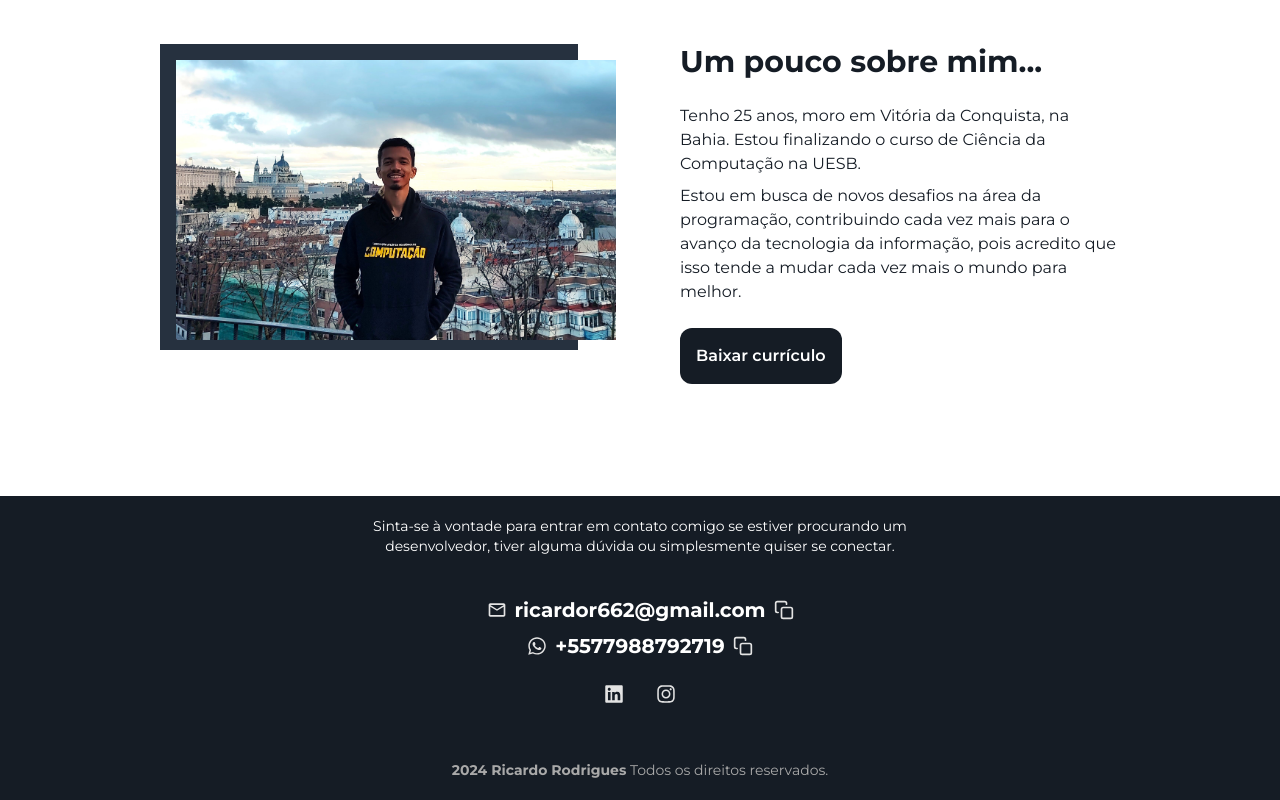
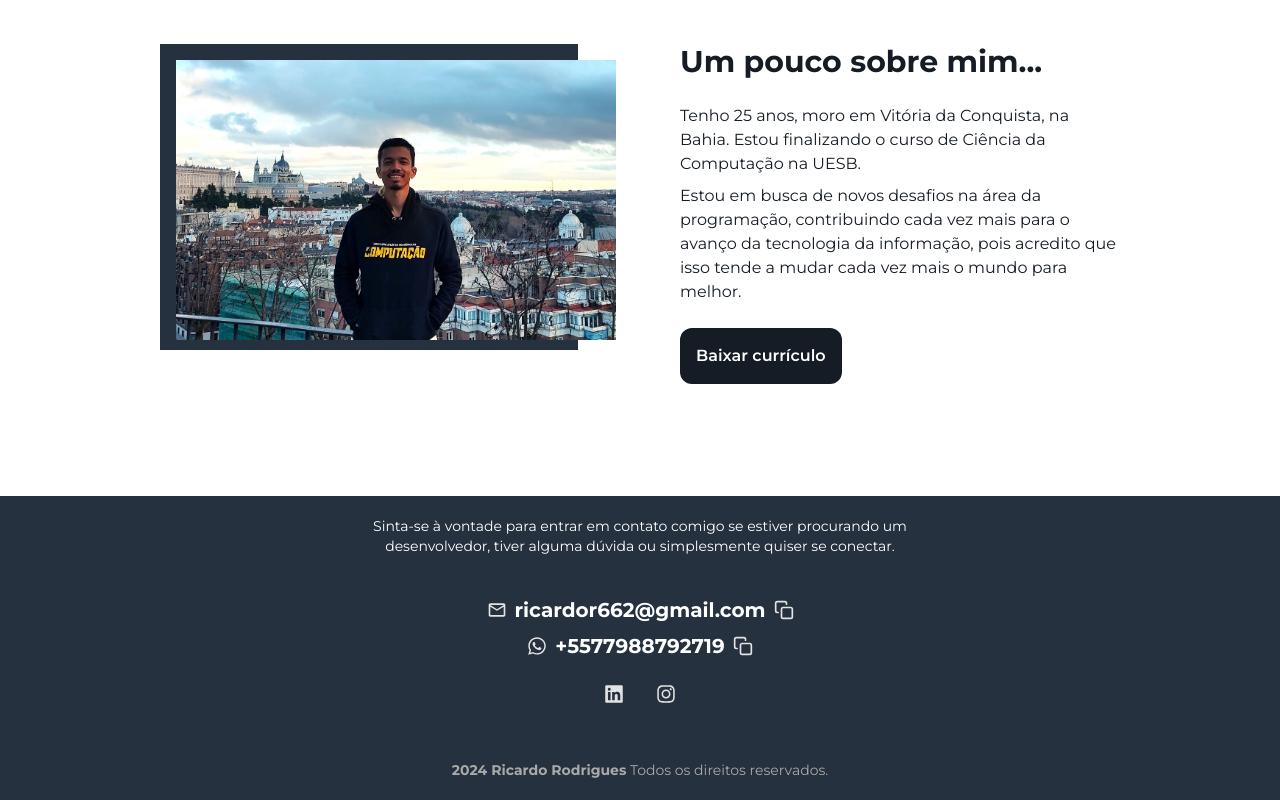
Before and after one commit to ricardorodriguespes17/ricardo-web, a Next.js app: page / in a window 1280 px wide. Shown: the part 821-1621 px from the top of the page. Built offline with nearby package versions, Linux system fonts and the light colour scheme.

Commit message:
refactor: footer change bg color in dark mode

```diff
--- a/src/components/layout/Footer.tsx
+++ b/src/components/layout/Footer.tsx
@@ -14,7 +14,7 @@ const Footer = () => {
   const year = new Date().getFullYear()
 
   return (
-    <footer className="w-full flex flex-col items-center bg-dark-100 dark:bg-dark-90 text-white px-4">
+    <footer className="w-full flex flex-col items-center bg-dark-90 dark:bg-dark-100 text-white px-4">
       <div className="flex flex-col max-w-full items-center gap-10 py-5">
         <p className="w-[600px] max-w-full text-center text-sm">
           Sinta-se à vontade para entrar em contato comigo se estiver procurando
```
